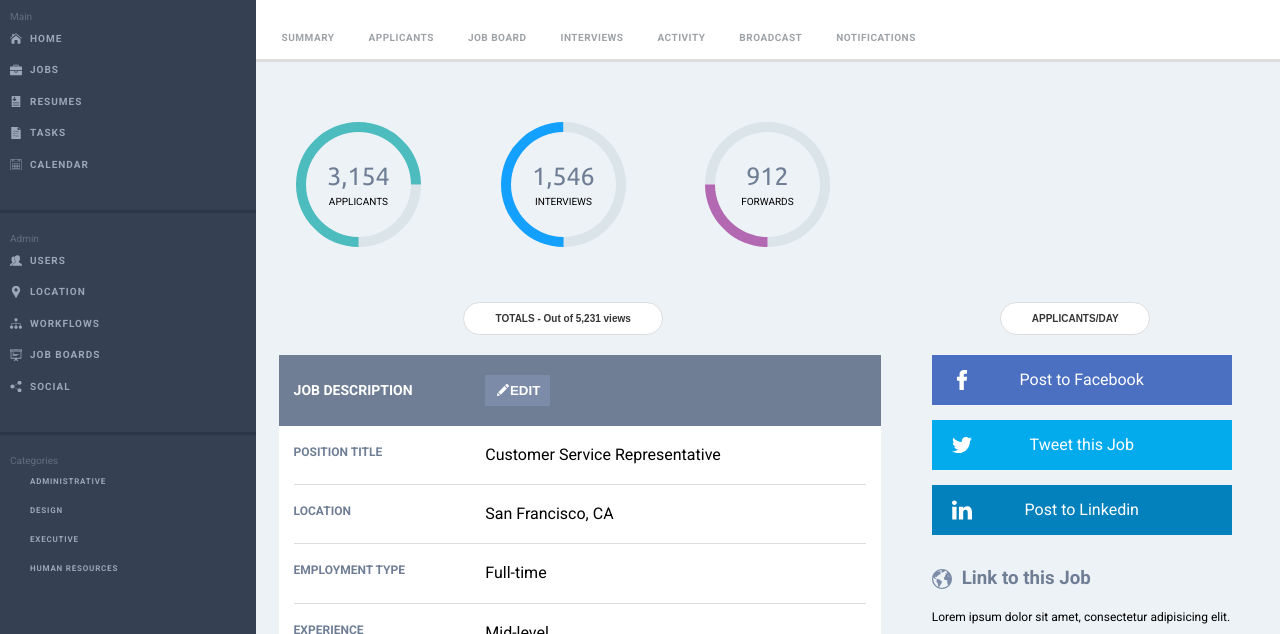
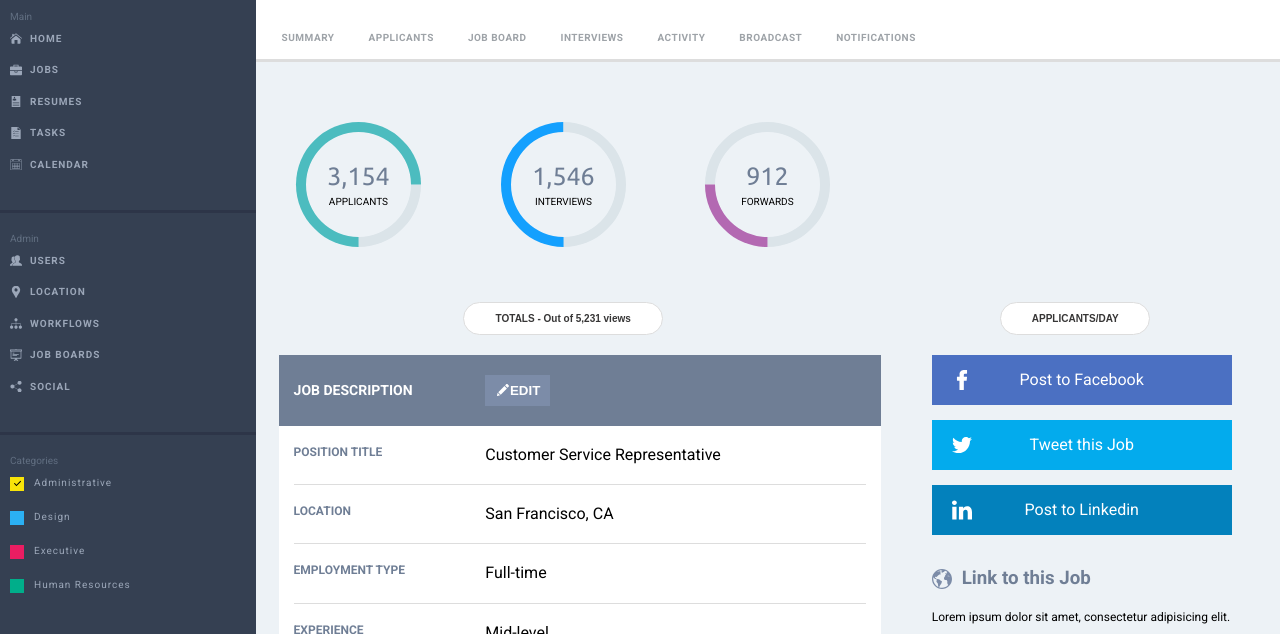
Before and after one commit to jdiejim/jdj-comp-challenge-3, a plain HTML site: page index.html in a window 1280 px wide. Shown: the part 152-786 px from the top of the page. Drawn offline with Linux system fonts and the light colour scheme.

Commit message:
add categories nav btns and style

```diff
--- a/index.html
+++ b/index.html
@@ -33,10 +33,22 @@
         </nav>
         <nav class="sb-nav sb-categories">
           <p class="sb-title">Categories</p>
-          <a class="sb-tag sb-categories-tag administrative" href="#">Administrative</a>
-          <a class="sb-tag sb-categories-tag design" href="#">Design</a>
-          <a class="sb-tag sb-categories-tag executive" href="#">Executive</a>
-          <a class="sb-tag sb-categories-tag resources" href="#">Human Resources</a>
+          <div class="sb-btn-wrapper ">
+            <button class="sb-btn administrative" type="button" name="administrative"></button>
+            <label class="sb-btn-label" for="administrative">Administrative</label>
+          </div>
+          <div class="sb-btn-wrapper ">
+            <button class="sb-btn design" type="button" name="design"></button>
+            <label class="sb-btn-label" for="design">Design</label>
+          </div>
+          <div class="sb-btn-wrapper ">
+            <button class="sb-btn executive" type="button" name="executive"></button>
+            <label class="sb-btn-label" for="executive">Executive</label>
+          </div>
+          <div class="sb-btn-wrapper">
+            <button class="sb-btn human-resources" type="button" name="human-resources"></button>
+            <label class="sb-btn-label" for="human-resources">Human Resources</label>
+          </div>
         </nav>
       </aside>
       <section class="main">
--- a/styles/styles.css
+++ b/styles/styles.css
@@ -69,10 +69,6 @@ body {
   padding: 0 20px;
 }
 
-.sb-categories-tag {
-  font-size: 8px;
-}
-
 .home {
   background-image: url(../assets/home.svg);
 }
@@ -103,6 +99,46 @@ body {
 .social {
   background-image: url(../assets/social.svg);
 }
+
+.sb-btn-wrapper {
+  margin-bottom: 20px;
+  display: flex;
+}
+
+.sb-btn {
+  width: 14px;
+  height: 14px;
+  font-size: 8px;
+  border: none;
+  background-position: center;
+  background-size: 50%;
+  background-repeat: no-repeat;
+}
+.sb-btn:focus {
+  outline: none;
+}
+
+.sb-btn-label {
+  color: #9BA6B8;
+  font-size: 10px;
+  letter-spacing: 0.1em;
+  margin-left: 10px;
+}
+
+.administrative {
+  background-color: #F8E409;
+  background-image: url(../assets/checked.svg);
+}
+.design {
+  background-color: #2BB0F3;
+}
+.executive {
+  background-color: #EA1D62;
+}
+.human-resources {
+  background-color: #00AE8A;
+}
+
 
 /*----- Main -----*/
 .main {
```
Also changed, not shown: assets/checked.svg (added).
